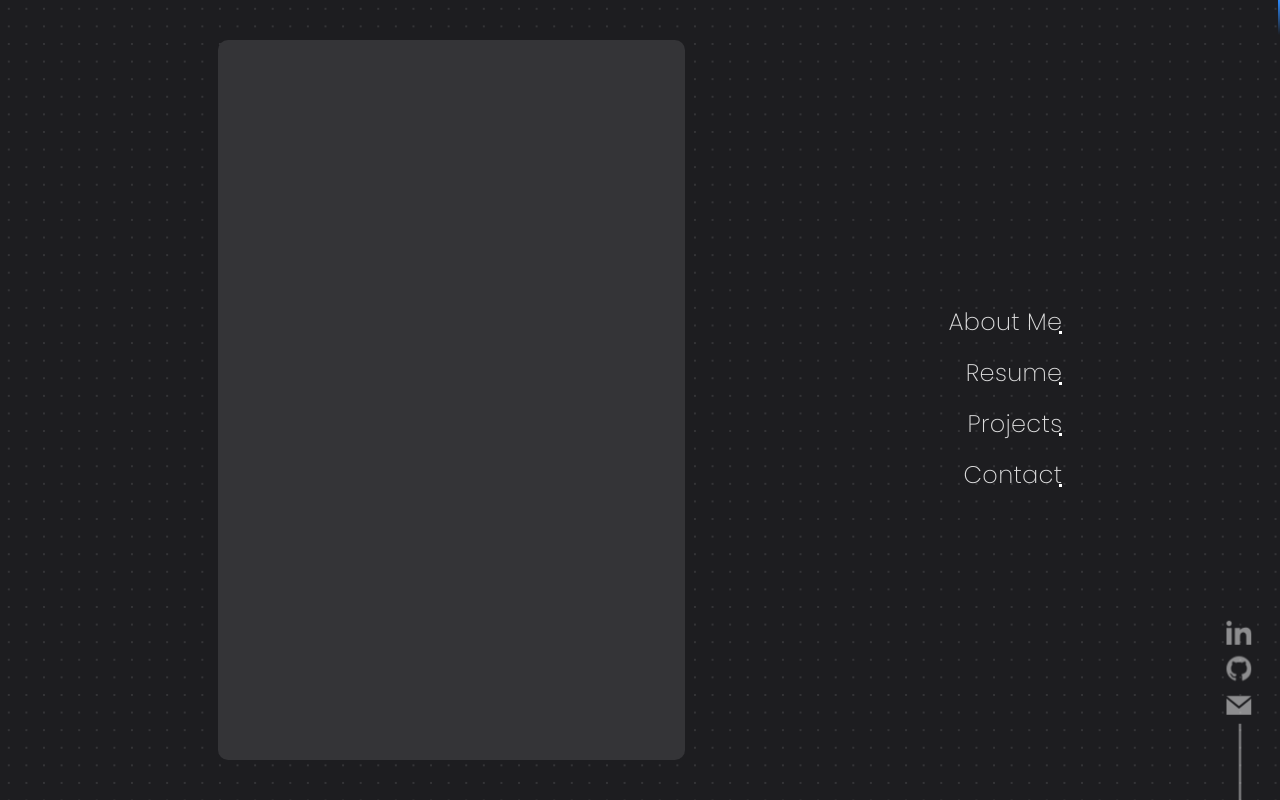
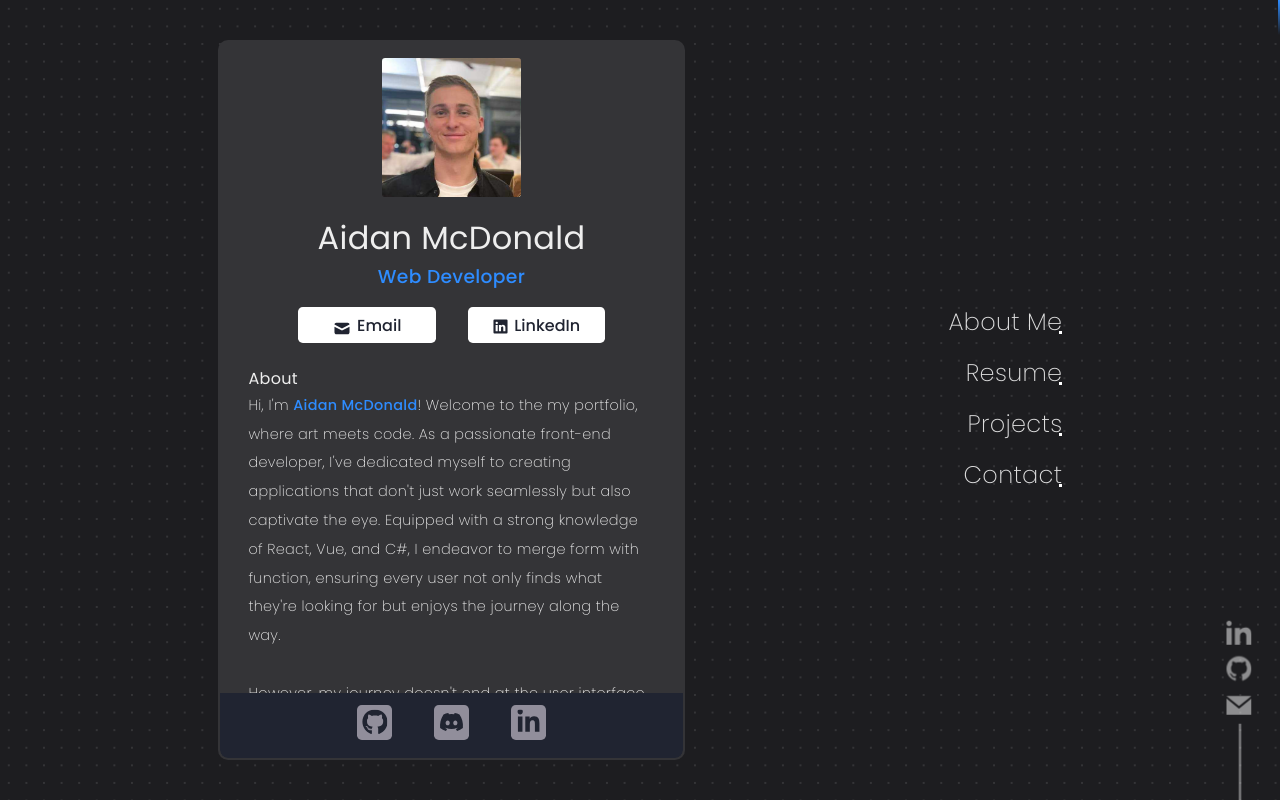
Before and after one commit to aidan-0/portfolio, a React (Vite) app: page / in a window 1280 px wide. Built offline with nearby package versions, Linux system fonts and the light colour scheme.

Commit message:
prettier, updated about me text

```diff
--- a/src/Content.jsx
+++ b/src/Content.jsx
@@ -1,15 +1,16 @@
-import React from 'react';
-import { Routes, Route } from 'react-router-dom';
-import AboutMe from './nav_components/about_me_components/AboutMe';
-import Resume from './nav_components/resume_components/Resume';
-import Projects from './nav_components/projects_components/Projects'
-import Contact from './nav_components/contact_components/Contact'
+import React from "react";
+import { Routes, Route } from "react-router-dom";
+import AboutMe from "./nav_components/about_me_components/AboutMe";
+import Resume from "./nav_components/resume_components/Resume";
+import Projects from "./nav_components/projects_components/Projects";
+import Contact from "./nav_components/contact_components/Contact";
 
 export default function Content() {
   return (
     <div className="content-container">
       <div className="content-card">
         <Routes>
+          <Route path="/" element={<AboutMe />} />
           <Route path="aboutme" element={<AboutMe />} />
           <Route path="resume" element={<Resume />} />
           <Route path="projects" element={<Projects />} />
--- a/src/Styles.css
+++ b/src/Styles.css
@@ -27,8 +27,9 @@ body {
   );
   background-size: 1.1rem 1.1rem;
 }
-*/ .bold {
-  font-weight: 600;
+
+.bold {
+  font-weight: 500;
 }
 
 /* header {
@@ -266,3 +267,9 @@ body {
     opacity: 0.7;
   }
 }
+
+
+.fancy {
+  font-weight: 500;
+  color: #2e8cff;
+}
--- a/src/nav_components/about_me_components/AboutMe.css
+++ b/src/nav_components/about_me_components/AboutMe.css
@@ -1,4 +1,3 @@
-
 /* Headshot Image */
 .headshot-img {
   width: 30%;
@@ -14,7 +13,8 @@
 }
 
 .my-name {
-    padding-top: .3em;
+  padding-top: 0.3em;
+  font-weight: 400;
 }
 
 .occupation {
@@ -23,9 +23,8 @@
 }
 
 .portfolio-link {
-    font-size: .85em;
+  font-size: 0.85em;
 }
-
 
 /* Buttons */
 .btn-div {
@@ -38,7 +37,7 @@
   display: flex;
   justify-content: center;
   align-items: center;
-    padding: .3em;
+  padding: 0.3em;
   margin: 1em;
   border-radius: 0.3em;
   background-color: white;
@@ -66,7 +65,7 @@
 
 .btn-logo-email {
   height: 19px;
-    padding-right: 0.3em
+  padding-right: 0.3em;
 }
 
 .btn-logo-linkedin {
@@ -75,37 +74,33 @@
   transform: translateY(1px);
 }
 
-
 /* About & Interests */
 .body-text {
   text-align: left;
   padding: 0 1.8em;
-
+  font-weight: 200;
 }
 
 .about-me-header,
 .interests-header,
 .about-me-text,
-  .interests-text
-   {
+.interests-text {
   padding: 0;
   margin: 0;
 }
 
 .about-me-header,
 .interests-header {
-    font-size: 1.2em;
-    padding-top: .4em;
+  font-size: 1em;
+  padding-top: 0.4em;
+  font-weight: 400;
 }
 
-
 .about-me-text,
-  .interests-text
-   {
-    font-size: .9em;
+.interests-text {
+  font-size: 0.9em;
   line-height: 2em;
 }
-
 
 /* Footer */
 footer {
@@ -117,7 +112,7 @@
   background-color: #202431;
   border-bottom-left-radius: 0.5em;
   border-bottom-right-radius: 0.5em;
-    padding: .7em 0;
+  padding: 0.7em 0;
 }
 
 .icon {
@@ -130,7 +125,6 @@
   transition: ease-in 0.1s;
 }
 
-
 /* Hover */
 .email-btn-link:hover,
 .linkedin-btn-link:hover,
--- a/src/nav_components/about_me_components/CardBody.jsx
+++ b/src/nav_components/about_me_components/CardBody.jsx
@@ -33,16 +33,19 @@ export default function CardBody() {
       <div className="body-text">
         <h2 className="about-me-header">About</h2>
         <p className="about-me-text">
-          Skilled in both front-end frameworks such as React and Vue, and
-          backend technologies including Python, C#, and SQL. Dedicated to
-          creating complete end-to-end solutions that are both scalable and
-          user-centric.
-        </p>
-
-        <h2 className="interests-header">Interests</h2>
-        <p className="interests-text">
-          When not coding, I enjoy exercising, swimming at the beach, cooking with my
-          partner, and electronic music production.
+        Hi, I'm <span className="fancy">Aidan McDonald</span>! Welcome to the my portfolio, where
+        art meets code. As a passionate front-end developer, I've dedicated
+        myself to creating applications that don't just work seamlessly but also
+        captivate the eye. Equipped with a strong knowledge of React, Vue, and
+        C#, I endeavor to merge form with function, ensuring every user not only
+        finds what they're looking for but enjoys the journey along the way.
+        <br />
+        <br />
+        However, my journey doesn't end at the user interface. I'm diving deep into
+        the realm of back-end development, expanding my horizons and solidifying
+        my skillset from end to end. The world of coding is vast, and I am
+        relentlessly pursuing knowledge, ensuring I remain at the cutting edge
+        of development.
         </p>
       </div>
     </div>
```
Also changed, not shown: src/App.jsx (+8 -34 lines), src/nav_components/resume_components/SkillsAchievements.jsx (+9 -3 lines), src/nav_components/resume_components/Resume.css (line endings or trailing spaces). Lines whose indentation alone changed are shown as unchanged.
